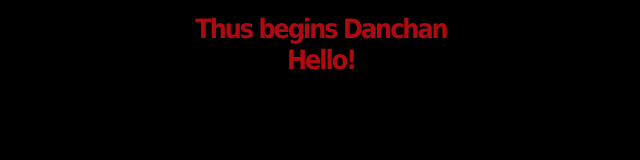
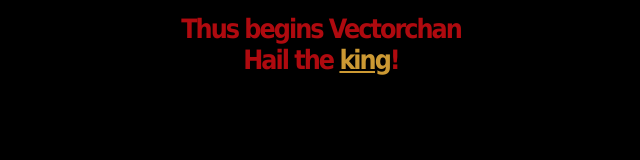
Before and after one commit to ShivaMod/Nodechan, a website: page public/index.html in a window 1280 px wide. Shown: the whole page, without its empty margins (319-959 px from the left). Drawn offline with Linux system fonts and the light colour scheme; no server answers.

Commit message:
renamed vectorchan

```diff
--- a/public/index.html
+++ b/public/index.html
@@ -15,8 +15,8 @@
 		-->
 		<!--  Chan Header  -->
 		<header>
-			<h1 class="text-center">Thus begins Danchan</h1>
-			<h1 ng-click="set_hash('jquer')">Hello!</h1>
+			<h1 class="text-center">Thus begins Vectorchan</h1>
+			<h1 ng-click="set_hash('jquer')">Hail the <a href="http://kingsquee.tumblr.com/post/60989393496/my-new-formal-wear-for-birthdays-and-weddings">king</a>!</h1>
 		</header>
 
 		<ng-view onload></ng-view>
```
Also changed, not shown: public/nodechan_header.html (+3 -3 lines).
